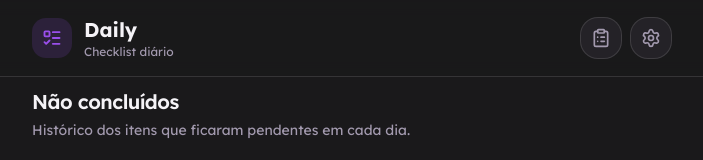
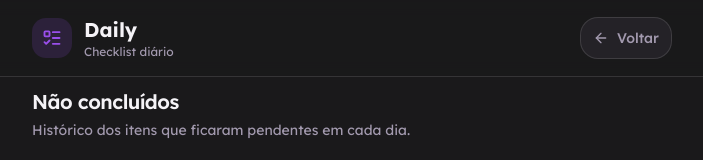
Before and after one commit to glhrmoura/daily, a React (Vite) app: page /report in a window 1280 px wide. Shown: the top 160 px of the page, without its empty margins (288-991 px from the left). Built offline with nearby package versions, Linux system fonts and the light colour scheme.

Commit message:
feat: update header links to English route paths

```diff
--- a/src/components/Header.tsx
+++ b/src/components/Header.tsx
@@ -5,13 +5,13 @@ import { useTranslation } from 'react-i18next';
 export function Header() {
   const { t } = useTranslation();
   const pathname = useRouterState({ select: (state) => state.location.pathname });
-  const isSecondaryPage = pathname === '/relatorio' || pathname === '/config';
+  const isSecondaryPage = pathname === '/report' || pathname === '/config';
 
   return (
     <header className="fixed top-0 right-0 left-0 z-50 border-b border-border bg-background/95 pt-[env(safe-area-inset-top,0px)] backdrop-blur-sm supports-backdrop-filter:bg-background/60">
       <div className="container mx-auto max-w-2xl px-4 py-4">
         <div className="flex items-center justify-between gap-3">
-          <Link to="/" className="flex items-center gap-3">
+          <Link to="/home" className="flex items-center gap-3">
             <div className="flex h-10 w-10 items-center justify-center rounded-lg bg-primary/15 text-primary">
               <ListTodo className="h-5 w-5" strokeWidth={2.25} />
             </div>
@@ -22,7 +22,7 @@ export function Header() {
           </Link>
           {isSecondaryPage ? (
             <Link
-              to="/"
+              to="/home"
               aria-label={t('nav.backHome')}
               className="inline-flex items-center gap-2 rounded-xl border border-border bg-surface px-3 py-2.5 text-sm font-medium text-muted-foreground transition hover:border-border-strong hover:text-foreground"
             >
@@ -32,7 +32,7 @@ export function Header() {
           ) : (
             <div className="flex items-center gap-2">
               <Link
-                to="/relatorio"
+                to="/report"
                 aria-label={t('nav.report')}
                 className="rounded-xl border border-border bg-surface p-2.5 text-muted-foreground transition hover:border-border-strong hover:text-foreground"
               >
```
